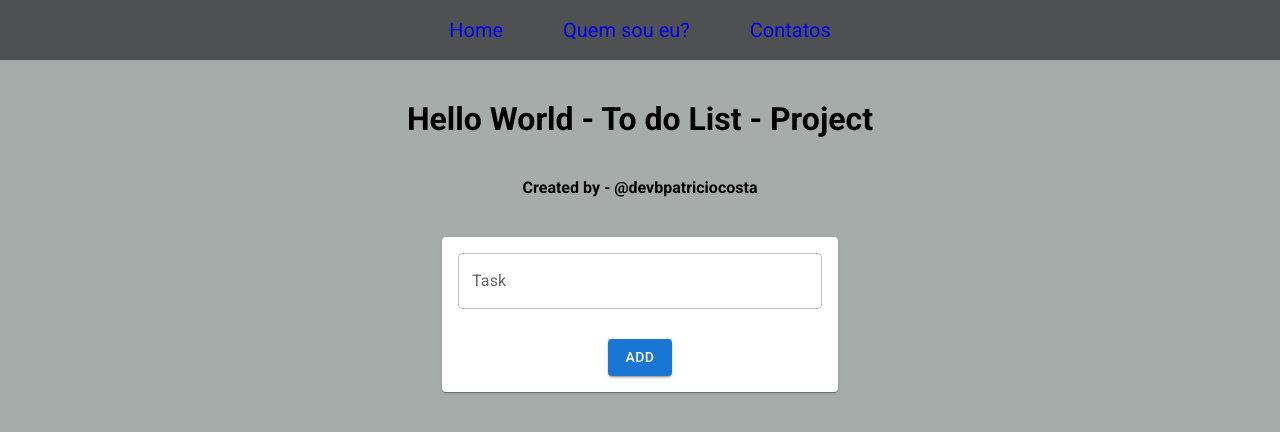
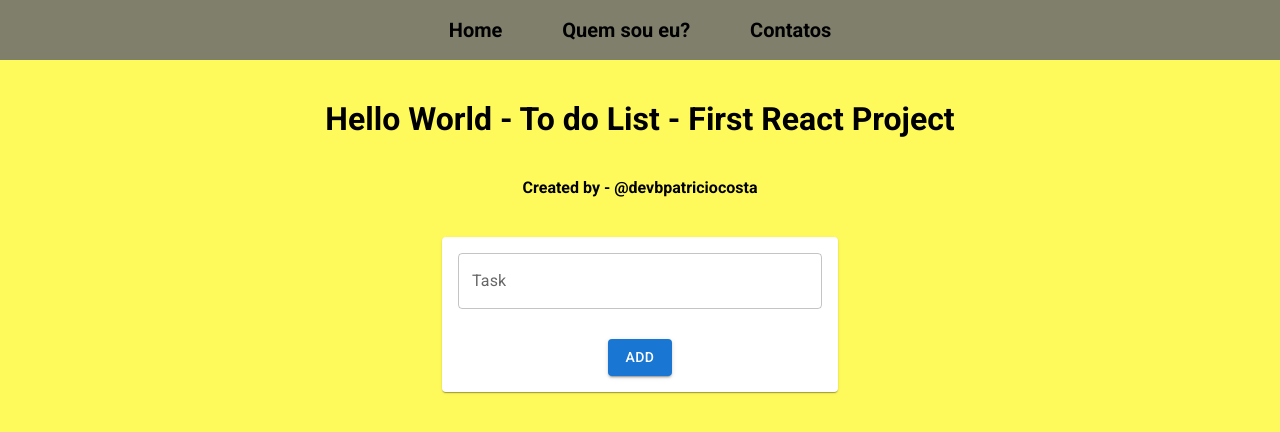
Before and after one commit to devbpatriciocosta/todo-list-using-reactJS, a Next.js app: page / in a window 1280 px wide. Shown: the top 432 px of the page. Built offline with nearby package versions, Linux system fonts and the light colour scheme.

Commit message:
Estilização de cores

```diff
--- a/pages/index.jsx
+++ b/pages/index.jsx
@@ -27,7 +27,7 @@ function App() {
     </div>
 
     <div>
-      <Title text="Hello World - To do List - Project"/>
+      <Title text="Hello World - To do List - First React Project"/>
       <Subtitle text="Created by - @devbpatriciocosta"/>
     </div>
 
--- a/src/components/header/Header.jsx
+++ b/src/components/header/Header.jsx
@@ -4,9 +4,9 @@ function Header () {
   return (
     <header className={styles.header}>
 
-        <a href='http://localhost:3000/'>Home</a>
-        <a href='https://www.linkedin.com/in/brunopatricioc/' target="_blank">Quem sou eu?</a>
-        <a href='https://wa.me/5585997275152' target="_blank">Contatos</a>
+        <a href='http://localhost:3000/' style={{ color:"black", fontWeight:"bold" }}>Home</a>
+        <a href='https://www.linkedin.com/in/brunopatricioc/' target="_blank" style={{ color:"black", fontWeight:"bold" }}>Quem sou eu?</a>
+        <a href='https://wa.me/5585997275152' target="_blank" style={{ color:"black", fontWeight:"bold" }}>Contatos</a>
 
     </header>
   )
--- a/src/components/header/Header.module.css
+++ b/src/components/header/Header.module.css
@@ -3,7 +3,7 @@
   gap: 60px;
   align-items: center;
   justify-content: center;
-  background-color: rgb(78, 80, 82);
+  background-color: #807F6C;
   font-size: 20px;
   height: 60px;
 }
--- a/src/style.css
+++ b/src/style.css
@@ -5,7 +5,7 @@
 }
 
 body {
-  background-color: rgb(166, 172, 170);
+  background-color: #FFFA5C;
   font-family: 'Roboto', sans-serif;
   color: black;
 }
```
